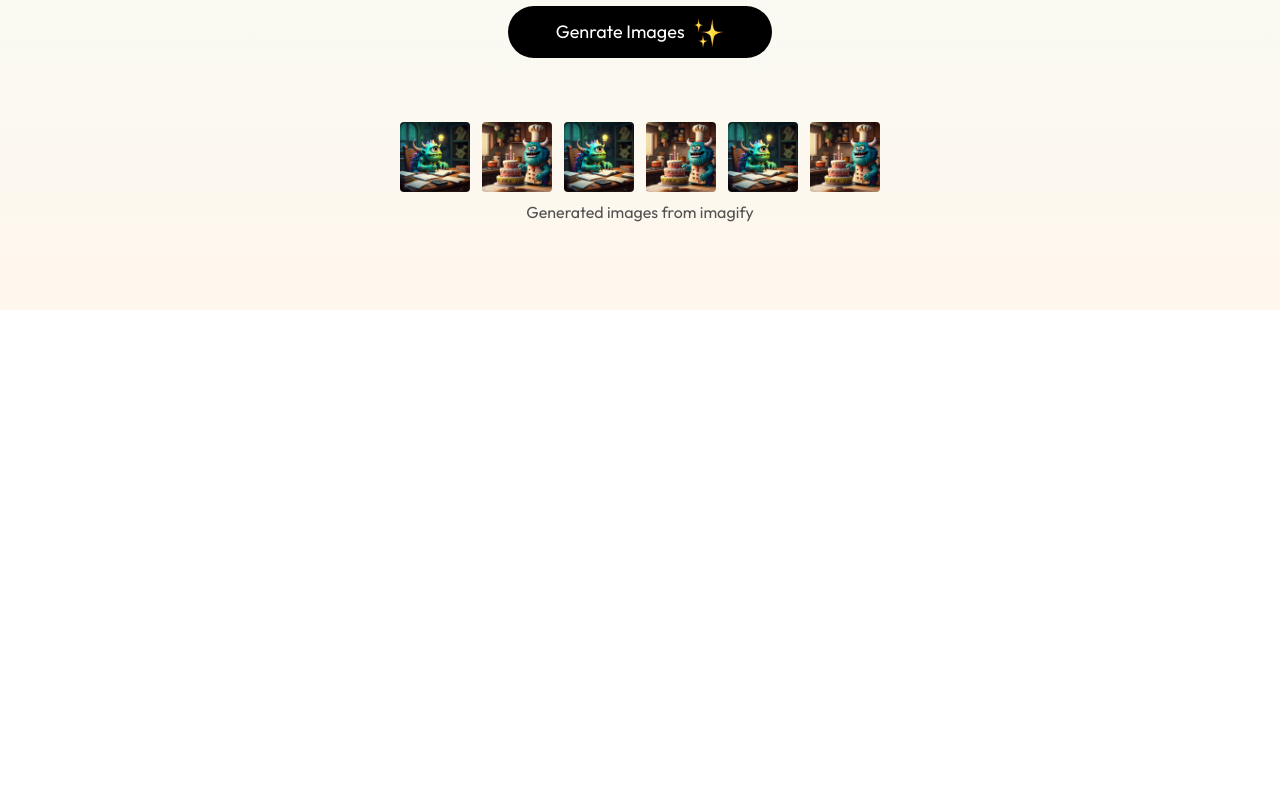
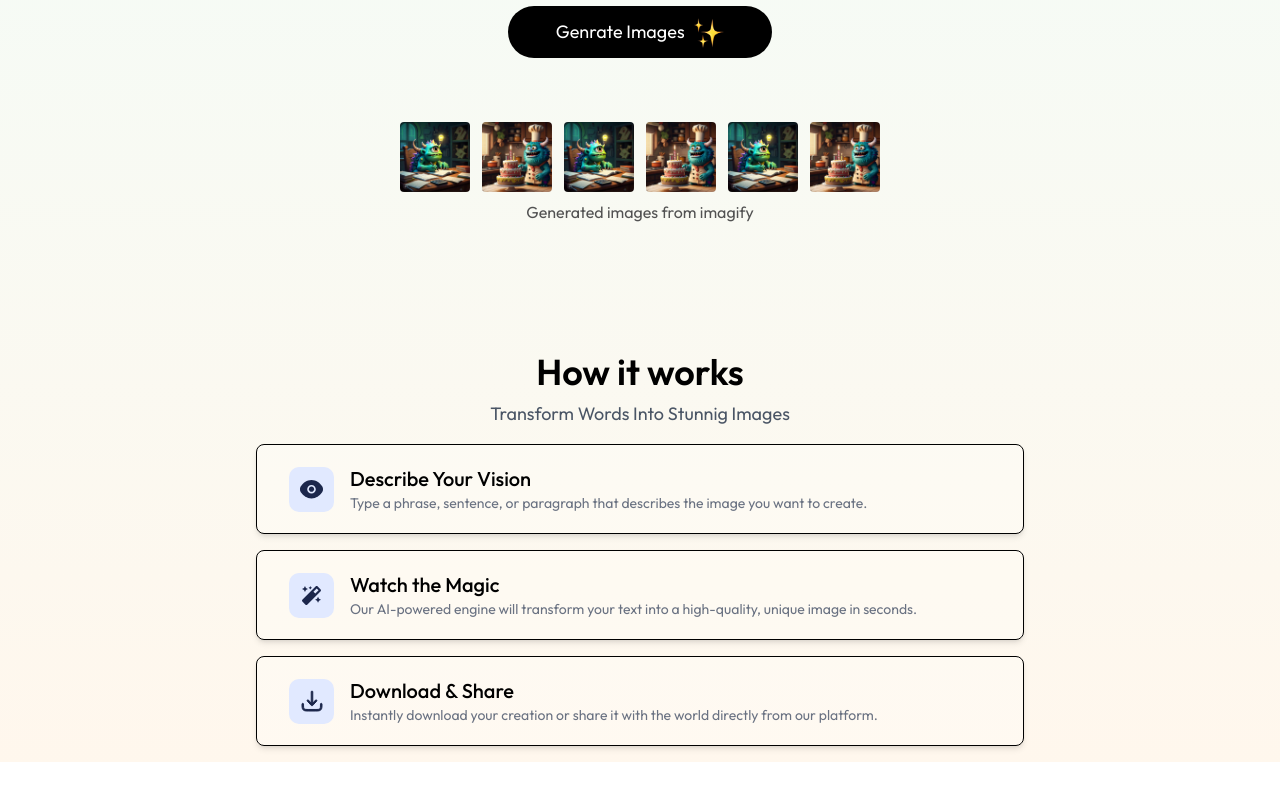
Before and after one commit to AayushKhanal47/Imagify, a React (Vite) app in the folder frontend/: page / in a window 1280 px wide. Shown: the part 490-1290 px from the top of the page. Before the commit the page ends 800 px from the top, so only its background shows below. Built offline with nearby package versions, Linux system fonts and the light colour scheme.

Commit message:
Added Steps

```diff
--- a/frontend/src/components/Header.jsx
+++ b/frontend/src/components/Header.jsx
@@ -1,8 +1,34 @@
 import React from 'react'
+import { assets } from "../assets/assets";
+
 
 const Header = () => {
   return (
-    <div>Header</div>
+    <div className="flex flex-col justify-center items-center text-center my-20">
+      <div className="text-stone-500 inline-flex text-center gap-2 bg-white px-6 py-1 rounded-full border border-neutral-500">
+        <p>Best text to image generator</p>
+        <img src={assets.star_icon} alt="" />
+      </div>
+      <h1 className="text-4xl max-w-[300px] sm:text-7xl sm:max-w-[590px] mx-auto mt-10 text-center">
+        Turn text to <span className="text-blue-600">image</span>, in seconds.
+      </h1>
+      <p className="text-center max-w-xl mx-auto mt-5">
+        Turn your imagination into reality with our AI-powered text-to-image
+        generator. Simply describe what you envision, and watch as our advanced
+        technology brings it to life with breathtaking visuals. Start creating
+        now! 🚀
+      </p>
+      <button className="sm:text-lg text-white bg-black w-auto mt-8 px-12 py-2.5 flex items-center gap-2 rounded-full">Genrate Images
+        <img className="h-8" src={assets.star_group} alt="" />
+      </button>
+      <div className="flex flex-wrap justify-center mt-16 gap-3">
+  {Array(6).fill(null).map((_, index) => (
+    <img  className="rounded hover:scale-105 transition-all duration-300 cursor-pointer max-sm:w-10" src={index%2===0 ? assets.sample_img_2 : assets.sample_img_1} alt="" key={index} width={70} />
+  ))}
+</div>
+<p className="mt-2 text-neutral-600 ">Generated images from imagify</p>
+
+    </div>
   )
 }
 
--- a/frontend/src/components/Steps.jsx
+++ b/frontend/src/components/Steps.jsx
@@ -0,0 +1,24 @@
+import React from 'react'
+import { stepsData } from '../assets/assets'
+
+const Steps = () => {
+  return (
+    <div className='flex flex-col items-center justify-center my-32'>
+        <h1 className='text-3xl sm:text-4xl font-semibold mb-2 '>How it works</h1>
+        <p className='text-lg text-gray-600 -scroll-mb-80'>Transform Words Into Stunnig Images</p>
+        <div className='space-y-4 w-full max-w-3xl text-sm py-4'>
+            {stepsData.map((item,index)=>(
+                <div key={index} className='flex items-center gap-4 p-5 px-8 bg-white/20 shadow-md border cursor-pointer hover:scale-[1.02] transition-all duration-300 rounded-lg'>
+                    <img src={item.icon} alt=""/>
+                    <div>
+                        <h2 className='text-xl font-medium'>{item.title}</h2>
+                        <p className='text-gray-500'>{item.description}</p>
+                    </div>
+                </div>
+            ))}
+        </div>
+    </div>
+  )
+}
+
+export default Steps
--- a/frontend/src/pages/Home.jsx
+++ b/frontend/src/pages/Home.jsx
@@ -1,31 +1,13 @@
 import React from "react";
 import Header from "../components/Header";
-import { assets } from "../assets/assets";
+import Steps from "../components/Steps";
+
+
 const Home = () => {
   return (
-    <div className="flex flex-col justify-center items-center text-center my-20">
-      <div className="text-stone-500 inline-flex text-center gap-2 bg-white px-6 py-1 rounded-full border border-neutral-500">
-        <p>Best text to image generator</p>
-        <img src={assets.star_icon} alt="" />
-      </div>
-      <h1 className="text-4xl max-w-[300px] sm:text-7xl sm:max-w-[590px] mx-auto mt-10 text-center">
-        Turn text to <span className="text-blue-600">image</span>, in seconds.
-      </h1>
-      <p className="text-center max-w-xl mx-auto mt-5">
-        Turn your imagination into reality with our AI-powered text-to-image
-        generator. Simply describe what you envision, and watch as our advanced
-        technology brings it to life with breathtaking visuals. Start creating
-        now! 🚀
-      </p>
-      <button className="sm:text-lg text-white bg-black w-auto mt-8 px-12 py-2.5 flex items-center gap-2 rounded-full">Genrate Images
-        <img className="h-8" src={assets.star_group} alt="" />
-      </button>
-      <div className="flex flex-wrap justify-center mt-16 gap-3">
-  {Array(6).fill(null).map((_, index) => (
-    <img  className="rounded hover:scale-105 transition-all duration-300 cursor-pointer max-sm:w-10" src={index%2===0 ? assets.sample_img_2 : assets.sample_img_1} alt="" key={index} width={70} />
-  ))}
-</div>
-<p className="mt-2 text-neutral-600 ">Generated images from imagify</p>
+    <div>
+      <Header/>
+      <Steps/>
 
     </div>
   );
```
